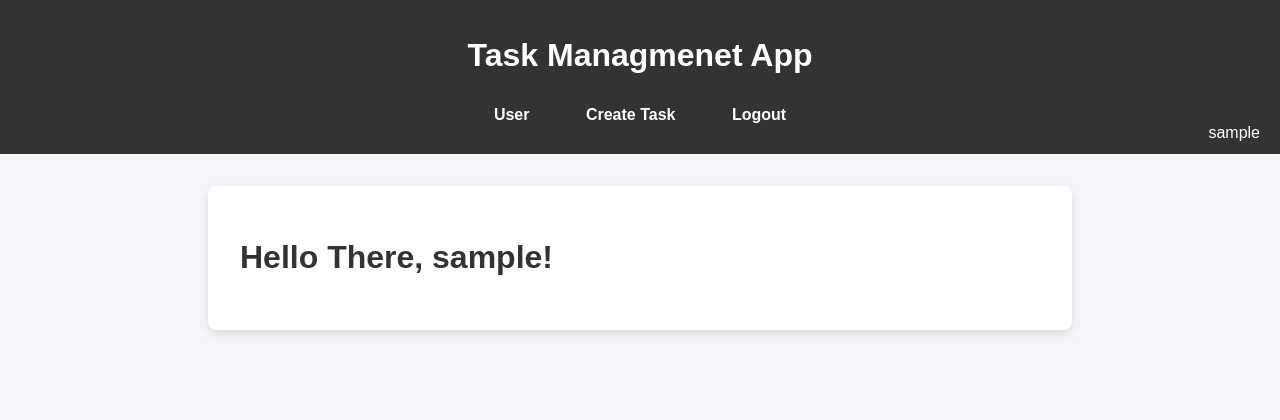
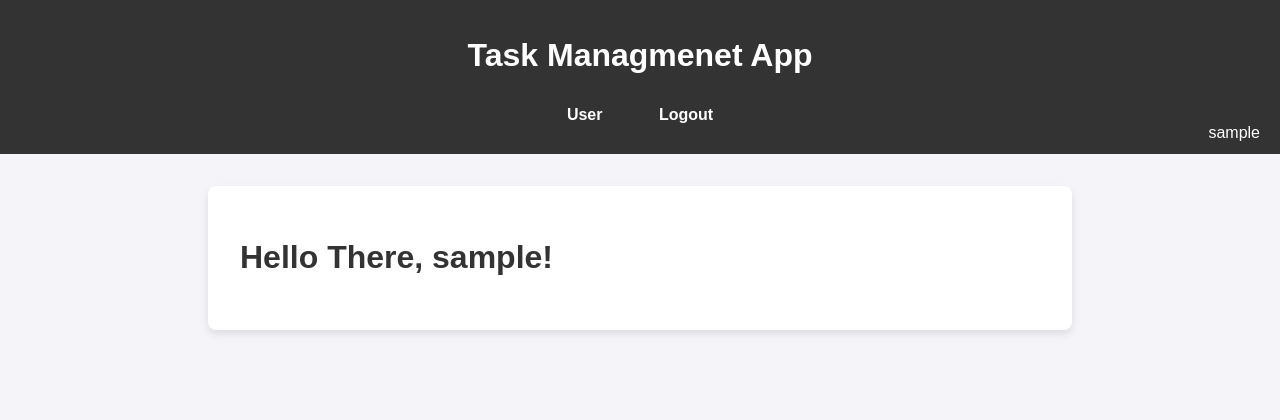
Before and after one commit to paulusdavid/task-management-app, a Flask app: page /home in a window 1280 px wide. Shown: the top 420 px of the page. Run offline with Flask 2, Linux system fonts and the light colour scheme; the visitor is signed in with stand-in values (Sample User, id 1).

Commit message:
Revert "**Updated task viewer and creator"
This reverts commit 50bc7a5542defe2481cc5454735efd9d11ea03f4.

```diff
--- a/app.py
+++ b/app.py
@@ -2,9 +2,7 @@ from flask import Flask, request, render_template, redirect, url_for, session, f
 import boto3
 import json
 import requests
-import uuid
 from botocore.exceptions import ClientError
-from datetime import datetime
 
 app = Flask(__name__)
 app.secret_key = 'your_secret_key_here'
@@ -12,7 +10,6 @@ app.secret_key = 'your_secret_key_here'
 # Configure AWS credentials and region
 dynamodb = boto3.resource('dynamodb', region_name='ap-southeast-2')
 login_table = dynamodb.Table('login-taskmanagement-a3')
-tasks_table = dynamodb.Table('tasksdata-taskmanagement-a3')
 
 # Initialize the Lambda client
 lambda_client = boto3.client('lambda', region_name='ap-southeast-2')
@@ -84,47 +81,5 @@ def home():
     else:
         return redirect(url_for('login'))  # Redirect to login if not logged in
 
-@app.route('/create_task', methods=['GET', 'POST'])
-def create_task():
-    if request.method == 'POST':
-        # Get form data
-        task_name = request.form['task_name']
-        task_description = request.form['task_description']
-        task_due_date = request.form['task_due_date']
-        assigned_to = request.form['assigned_to']
-        task_status = "Pending"
-        created_at = datetime.now().isoformat()
-
-        task_id = str(uuid.uuid4())
-
-        # Retrieve email from session (assuming user is logged in and email is stored in session)
-        email = session.get('email')
-        if not email:
-            flash('You need to be logged in to create a task.', 'error')
-            return redirect(url_for('login'))
-
-        # Add the task to DynamoDB
-        try:
-            tasks_table.put_item(
-                Item={
-                     'email': email,
-                     'task_id': task_id,
-                     'task_name': task_name,
-                     'task_description': task_description,
-                     'task_due_date': task_due_date,
-                     'assigned_to': assigned_to,
-                     'task_status': task_status,
-                     'created_at': created_at
-                }
-            )
-            flash('Task created successfully!', 'success')
-            return redirect(url_for('view_tasks'))
-        except Exception as e:
-            print(e)
-            flash('Error creating task. Please try again.', 'error')
-
-    # Render the task creation form if request is GET
-    return render_template('create_task.html')
-
 if __name__ == '__main__':
     app.run()
--- a/templates/base.html
+++ b/templates/base.html
@@ -120,7 +120,6 @@
             <ul style="list-style: none; padding: 0; display: inline-block;">
                 {% if session.get('email') %}
                 <li style="display: inline; margin: 0 10px;"><a href="{{ url_for('home') }}" style="color: white; text-decoration: none;">User</a></li>
-                <li style="display: inline; margin: 0 10px;"><a href="{{ url_for('create_task') }}" style="color: white; text-decoration: none;">Create Task</a></li>
                 <li style="display: inline; margin: 0 10px;"><a href="{{ url_for('logout') }}" style="color: white; text-decoration: none;">Logout</a></li>
                 {% endif %}
                 <!-- Display user_name on the right side when logged in -->
```
Also changed, not shown: templates/create_task.html (deleted, +0 -33 lines), 1 other file.
